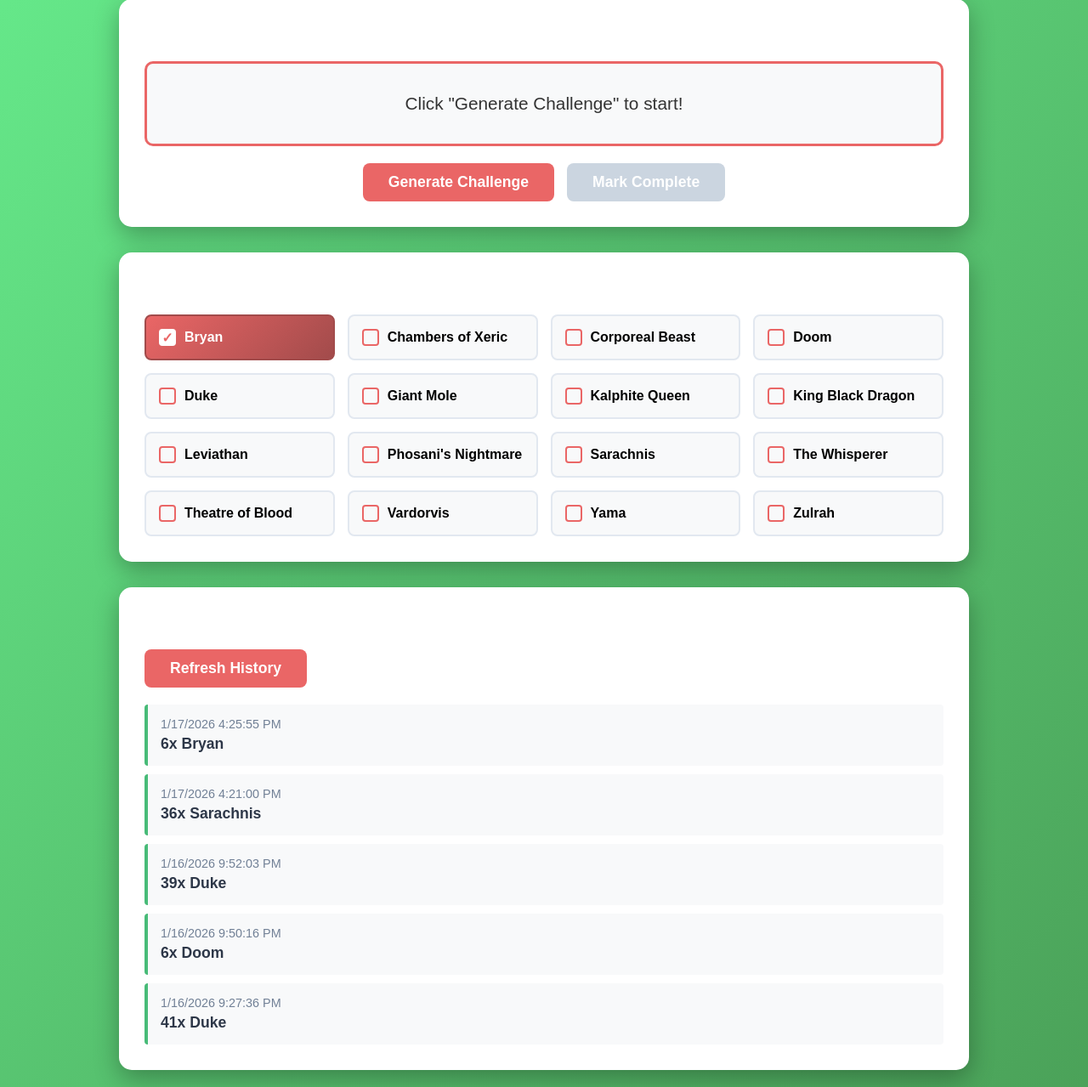
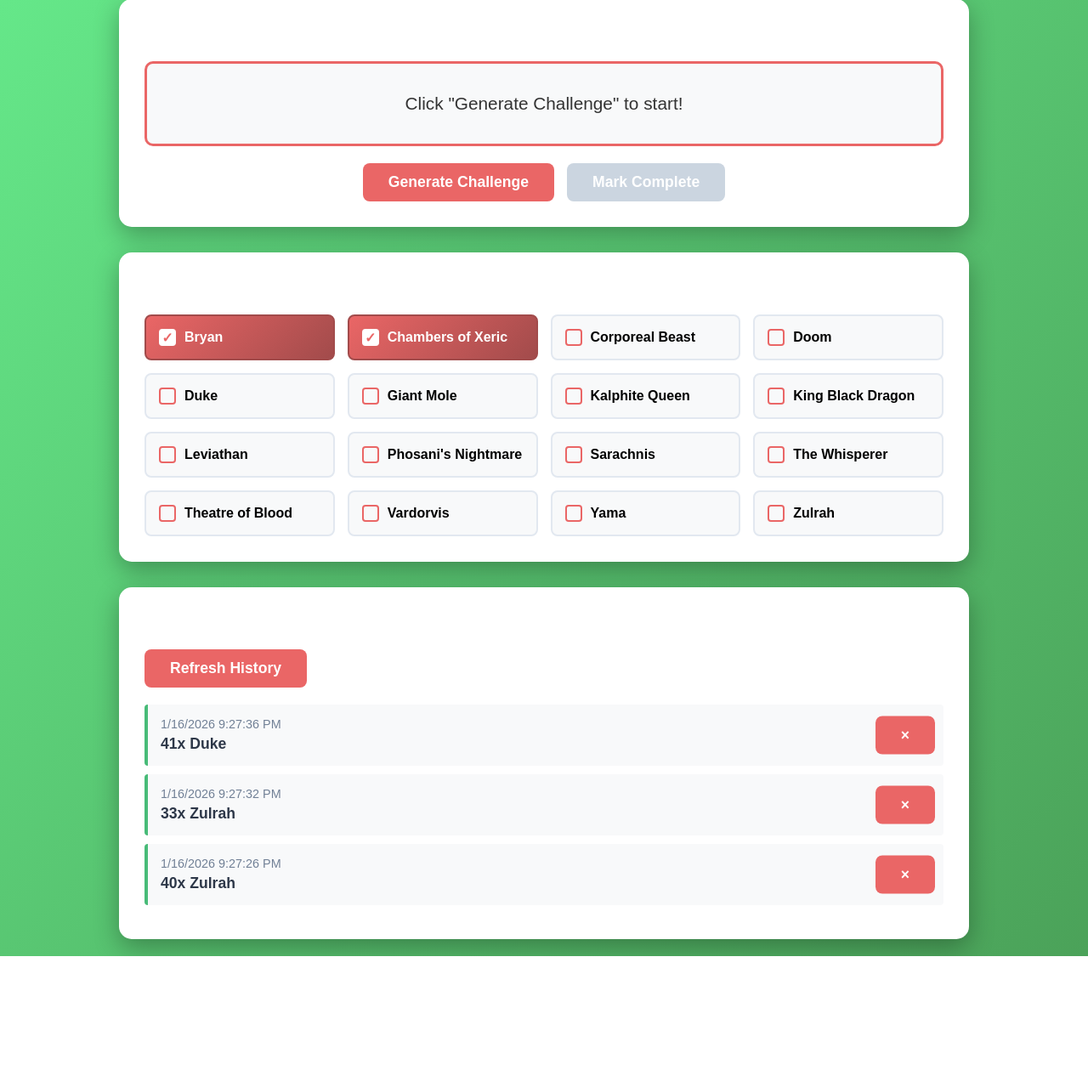
Before and after one commit to mpeacock/selfSlayer, a Flask app: page / in a window 1280 px wide. Shown: the part 98-1377 px from the top of the page at 85% size. After the commit the page ends 1223 px from the top, so only its background shows below. Run offline with Flask 3, Linux system fonts and the light colour scheme.

Commit message:
Added delete and deployment config for Render

```diff
--- a/app.py
+++ b/app.py
@@ -117,8 +117,25 @@ def get_history():
     log = load_log()
     return jsonify(log[-20:])  # Last 20 entries
 
+
+@app.route('/api/history/<int:index>', methods=['DELETE'])
+def delete_history(index):
+    log = load_log()
+
+    if 0 <= index < len(log):
+        # Convert frontend index to actual list index
+        actual_index = len(log) - 1 - index
+        log.pop(actual_index)
+        save_log(log)
+        return jsonify({'success': True})
+
+    return jsonify({'error': 'Invalid index'}), 400
+
+
 if __name__ == '__main__':
-    app.run(debug=True)
+    import os
+    debug_mode = os.environ.get('ENVIRONMENT') == 'development'
+    app.run(debug=debug_mode, host='0.0.0.0', port=int(os.environ.get('PORT', 5000)))
 
 '''
 TO DO
--- a/boss_config.json
+++ b/boss_config.json
@@ -13,7 +13,7 @@
   "Nightmare": false,
   "Phosani's Nightmare": false,
   "Nex": false,
-  "Chambers of Xeric": false,
+  "Chambers of Xeric": true,
   "Theatre of Blood": false,
   "Duke": false,
   "Leviathan": false,
--- a/boss_log.json
+++ b/boss_log.json
@@ -1,19 +1,4 @@
 [
-  {
-    "boss": "King Black Dragon",
-    "kills": 31,
-    "completed": "2026-01-16T20:45:12.672137"
-  },
-  {
-    "boss": "Giant Mole",
-    "kills": 34,
-    "completed": "2026-01-16T20:45:22.923140"
-  },
-  {
-    "boss": "Zulrah",
-    "kills": 46,
-    "completed": "2026-01-16T20:45:32.146916"
-  },
   {
     "boss": "Zulrah",
     "kills": 40,
@@ -28,25 +13,5 @@
     "boss": "Duke",
     "kills": 41,
     "completed": "2026-01-16T21:27:36.900320"
-  },
-  {
-    "boss": "Doom",
-    "kills": 6,
-    "completed": "2026-01-16T21:50:16.989059"
-  },
-  {
-    "boss": "Duke",
-    "kills": 39,
-    "completed": "2026-01-16T21:52:03.943718"
-  },
-  {
-    "boss": "Sarachnis",
-    "kills": 36,
-    "completed": "2026-01-17T16:21:00.015689"
-  },
-  {
-    "boss": "Bryan",
-    "kills": 6,
-    "completed": "2026-01-17T16:25:55.503151"
   }
 ]
--- a/static/script.js
+++ b/static/script.js
@@ -122,13 +122,14 @@ async function loadHistory() {
         historyDiv.innerHTML = '';
 
         // Show most recent first
-        history.reverse().forEach(entry => {
+        history.reverse().forEach((entry, index) => {
             const date = new Date(entry.completed);
             const dateStr = date.toLocaleDateString() + ' ' + date.toLocaleTimeString();
 
             const itemDiv = document.createElement('div');
             itemDiv.className = 'history-item';
             itemDiv.innerHTML = `
+                <button class="delete-btn" onclick="deleteHistoryItem(${index})">×</button>
                 <div class="date">${dateStr}</div>
                 <div class="challenge">${entry.kills}x ${entry.boss}</div>
             `;
@@ -139,3 +140,19 @@ async function loadHistory() {
         console.error('Error loading history:', error);
     }
 }
+
+async function deleteHistoryItem(index) {
+ try {
+    const response = await fetch(`api/history/${index}`, {method: `DELETE`});
+
+    if (response.ok){
+    loadHistory();
+    }
+
+ } catch (error) {
+    console.error('Error deleting: ', error);
+ }
+
+
+
+}
--- a/static/style.css
+++ b/static/style.css
@@ -207,6 +207,10 @@ button {
     padding: 15px;
     margin-bottom: 10px;
     border-radius: 4px;
+    position: relative;
+    display: flex;
+    flex-direction: column;
+    justify-content: center;
 }
 
 .history-item .date {
@@ -227,3 +231,10 @@ button {
     padding: 40px;
     font-style: italic;
 }
+
+.delete-btn {
+    position: absolute;
+    top: 50%;
+    right: 10px;
+    transform: translateY(-50%);
+}
```
Also changed, not shown: requirements.txt (added, +9 -0 lines), gunicorn_config.py (added).
